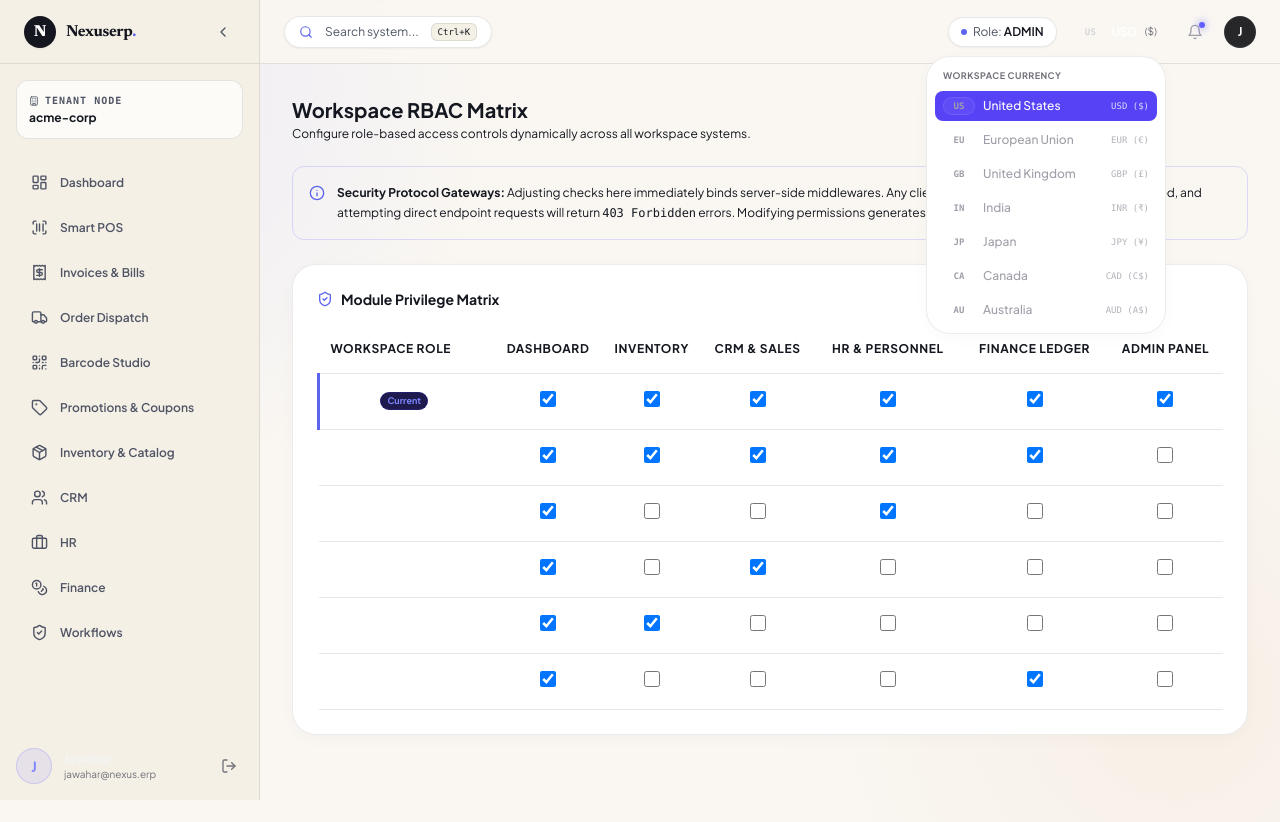
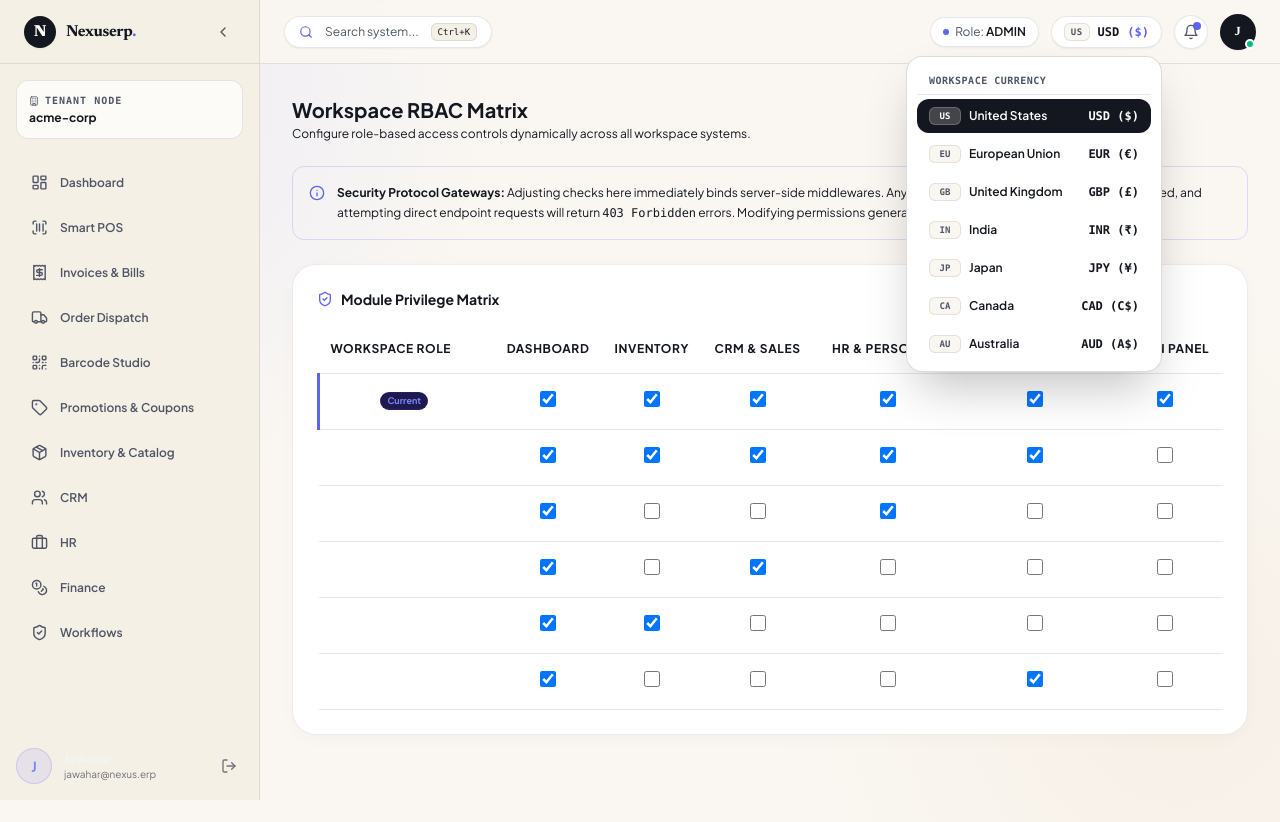
Before and after one commit to Jawahar08/Nexus-ERP, a Next.js app in the folder client/: page /dashboard/admin in a window 1280 px wide. Both pictures are taken after a click on the button "Switch currency & region". Shown: the top 822 px of the page. Built offline with nearby package versions, Linux system fonts and the light colour scheme.

Commit message:
feat(ui): make currency switcher high-contrast and add interactive user avatar dropdown with logout

```diff
--- a/client/src/app/dashboard/layout.tsx
+++ b/client/src/app/dashboard/layout.tsx
@@ -55,6 +55,7 @@ export default function DashboardLayout({ children }: { children: React.ReactNod
   const [user, setUser] = useState<any>(null);
   const { currentCountry, setCountry } = useCurrencyStore();
   const [currencyDropdownOpen, setCurrencyDropdownOpen] = useState(false);
+  const [userMenuOpen, setUserMenuOpen] = useState(false);
   const [sidebarCollapsed, setSidebarCollapsed] = useState(false);
   const [mobileOpen, setMobileOpen] = useState(false);
   const [searchOpen, setSearchOpen] = useState(false);
@@ -325,13 +326,14 @@ export default function DashboardLayout({ children }: { children: React.ReactNod
               <div className="relative">
                 <button
                   onClick={() => setCurrencyDropdownOpen(!currencyDropdownOpen)}
-                  className="flex items-center gap-2 px-2 py-1.5 rounded-lg border border-white/5 bg-white/[0.02] text-zinc-400 hover:text-white hover:bg-white/5 transition cursor-pointer text-xs"
+                  className="flex items-center gap-2 px-3 py-1.5 rounded-full border border-[#14171F]/10 bg-white text-[#14171F] hover:bg-[#FAF7F2] transition cursor-pointer text-xs shadow-xs"
+                  title="Switch currency & region"
                 >
-                  <span className="text-[9px] uppercase font-extrabold px-1.5 py-0.5 rounded bg-white/5 border border-white/10 text-zinc-300 font-mono tracking-wider">
+                  <span className="text-[9px] uppercase font-extrabold px-1.5 py-0.5 rounded-md bg-[#FAF7F2] border border-[#14171F]/10 text-[#4F5565] font-mono tracking-wider">
                     {currentCountry.code}
                   </span>
-                  <span className="font-semibold text-white">{currentCountry.currencyCode}</span>
-                  <span className="text-[10px] text-zinc-500">({currentCountry.symbol})</span>
+                  <span className="font-bold text-[#14171F] font-mono">{currentCountry.currencyCode}</span>
+                  <span className="text-xs font-bold text-[#5C64ED] font-mono">({currentCountry.symbol})</span>
                 </button>
 
                 <AnimatePresence>
@@ -343,9 +345,9 @@ export default function DashboardLayout({ children }: { children: React.ReactNod
                         animate={{ opacity: 1, y: 0, scale: 1 }}
                         exit={{ opacity: 0, y: 10, scale: 0.95 }}
                         transition={{ duration: 0.2 }}
-                        className="glass-panel absolute right-0 mt-2 w-60 p-2 rounded-xl z-40 shadow-xl space-y-1"
+                        className="absolute right-0 mt-2 w-64 p-2.5 rounded-2xl bg-white border border-[#14171F]/15 shadow-2xl z-40 space-y-1 text-[#14171F]"
                       >
-                        <div className="text-[9px] font-bold text-zinc-500 uppercase tracking-wider px-2 py-1 border-b border-white/5 mb-1">
+                        <div className="text-[10px] font-bold text-[#4F5565] uppercase tracking-wider px-3 py-1.5 border-b border-[#14171F]/10 mb-1 font-mono">
                           Workspace Currency
                         </div>
                         {COUNTRIES.map((c) => (
@@ -356,19 +358,24 @@ export default function DashboardLayout({ children }: { children: React.ReactNod
                               setCurrencyDropdownOpen(false);
                             }}
                             className={cn(
-                              "w-full flex items-center justify-between px-2 py-1.5 rounded-lg text-xs font-medium transition cursor-pointer text-left",
+                              "w-full flex items-center justify-between px-3 py-2 rounded-xl text-xs font-semibold transition cursor-pointer text-left",
                               currentCountry.code === c.code
-                                ? "bg-indigo-600/95 text-white"
-                                : "text-zinc-400 hover:text-white hover:bg-white/5"
+                                ? "bg-[#14171F] text-white"
+                                : "text-[#14171F] hover:bg-[#FAF7F2]"
                             )}
                           >
                             <div className="flex items-center gap-2">
-                              <span className="text-[9px] uppercase font-extrabold px-1.5 py-0.5 rounded bg-white/5 border border-white/10 text-zinc-400 w-8 text-center shrink-0 font-mono">
+                              <span className={cn(
+                                "text-[9px] uppercase font-bold px-1.5 py-0.5 rounded-md border text-center shrink-0 font-mono w-8",
+                                currentCountry.code === c.code
+                                  ? "bg-white/20 border-white/20 text-white"
+                                  : "bg-[#FAF7F2] border-[#14171F]/10 text-[#4F5565]"
+                              )}>
                                 {c.code}
                               </span>
                               <span>{c.name}</span>
                             </div>
-                            <span className="font-mono text-[9px] opacity-80">{c.currencyCode} ({c.symbol})</span>
+                            <span className="font-mono text-xs font-bold">{c.currencyCode} ({c.symbol})</span>
                           </button>
                         ))}
                       </motion.div>
@@ -381,11 +388,12 @@ export default function DashboardLayout({ children }: { children: React.ReactNod
               <div className="relative">
                 <button
                   onClick={() => setNotificationsOpen(!notificationsOpen)}
-                  className="p-2 rounded-lg border border-white/5 text-zinc-400 hover:text-white hover:bg-white/5 transition cursor-pointer relative"
+                  className="p-2 rounded-full border border-[#14171F]/10 bg-white text-[#4F5565] hover:text-[#14171F] hover:bg-[#FAF7F2] transition cursor-pointer relative shadow-xs"
+                  title="System notifications"
                 >
                   <Bell size={16} />
                   {notifications.length > 0 && (
-                    <span className="absolute top-1.5 right-1.5 w-1.5 h-1.5 rounded-full bg-indigo-500 shadow-[0_0_8px_#6366f1]" />
+                    <span className="absolute top-1.5 right-1.5 w-2 h-2 rounded-full bg-[#5C64ED]" />
                   )}
                 </button>
 
@@ -399,13 +407,13 @@ export default function DashboardLayout({ children }: { children: React.ReactNod
                         animate={{ opacity: 1, y: 0, scale: 1 }}
                         exit={{ opacity: 0, y: 10, scale: 0.95 }}
                         transition={{ duration: 0.2 }}
-                        className="glass-panel absolute right-0 mt-2 w-80 p-4 rounded-xl z-40 shadow-xl"
+                        className="absolute right-0 mt-2 w-80 p-4 rounded-2xl bg-white border border-[#14171F]/15 shadow-2xl z-40 text-[#14171F]"
                       >
-                        <div className="flex items-center justify-between border-b border-white/5 pb-2 mb-2">
-                          <span className="font-bold text-xs text-white">System Alerts ({notifications.length})</span>
+                        <div className="flex items-center justify-between border-b border-[#14171F]/10 pb-2 mb-2">
+                          <span className="font-bold text-xs text-[#14171F]">System Alerts ({notifications.length})</span>
                           <button
                             onClick={() => setNotificationsOpen(false)}
-                            className="text-[10px] text-zinc-500 hover:text-white"
+                            className="text-[10px] text-[#4F5565] hover:text-[#14171F] cursor-pointer"
                           >
                             Close
                           </button>
@@ -414,28 +422,28 @@ export default function DashboardLayout({ children }: { children: React.ReactNod
                           {notifications.map((n) => (
                             <div
                               key={n.id}
-                              className="p-2 rounded bg-white/[0.02] border border-white/5 text-[11px] space-y-1 relative group"
+                              className="p-2.5 rounded-xl bg-[#FAF7F2] border border-[#14171F]/10 text-[11px] space-y-1 relative group"
                             >
                               <div className="flex justify-between items-start">
                                 <span className={cn(
-                                  "font-semibold",
-                                  n.type === "warning" ? "text-amber-400" : n.type === "success" ? "text-emerald-400" : "text-indigo-400"
+                                  "font-bold",
+                                  n.type === "warning" ? "text-amber-800" : n.type === "success" ? "text-emerald-800" : "text-[#5C64ED]"
                                 )}>
                                   {n.title}
                                 </span>
-                                <span className="text-[9px] text-zinc-500">{n.time}</span>
+                                <span className="text-[9px] text-[#4F5565] font-mono">{n.time}</span>
                               </div>
-                              <p className="text-zinc-400 leading-normal">{n.message}</p>
+                              <p className="text-[#4F5565] leading-normal">{n.message}</p>
                               <button
                                 onClick={() => dismissNotification(n.id)}
-                                className="absolute top-1 right-1 p-0.5 opacity-0 group-hover:opacity-100 text-zinc-500 hover:text-white transition-opacity"
+                                className="absolute top-1.5 right-1.5 p-0.5 opacity-0 group-hover:opacity-100 text-[#4F5565] hover:text-[#14171F] transition-opacity cursor-pointer"
                               >
                                 <X size={12} />
                               </button>
                             </div>
                           ))}
                           {notifications.length === 0 && (
-                            <p className="text-xs text-zinc-500 text-center py-4">No notifications present</p>
+                            <p className="text-xs text-[#4F5565] text-center py-4">No notifications present</p>
                           )}
                         </div>
                       </motion.div>
@@ -444,9 +452,70 @@ export default function DashboardLayout({ children }: { children: React.ReactNod
                 </AnimatePresence>
               </div>
 
-              {/* Quick profile drop for actions */}
-              <div className="w-8 h-8 rounded-full bg-zinc-800 border border-white/5 flex items-center justify-center font-bold text-xs text-white">
-                {user.fullName?.charAt(0) || "U"}
+              {/* Interactive User Avatar Menu with Logout */}
+              <div className="relative">
+                <button
+                  onClick={() => setUserMenuOpen(!userMenuOpen)}
+                  className="w-9 h-9 rounded-full bg-[#14171F] hover:bg-[#202532] text-white flex items-center justify-center font-bold text-xs shadow-xs transition cursor-pointer border border-[#14171F]/20 relative"
+                  title="User profile & actions"
+                >
+                  <span className="font-serif uppercase tracking-wider">{user.fullName?.charAt(0) || "U"}</span>
+                  <span className="absolute bottom-0 right-0 w-2.5 h-2.5 bg-emerald-500 rounded-full border-2 border-white" />
+                </button>
+
+                <AnimatePresence>
+                  {userMenuOpen && (
+                    <>
+                      <div className="fixed inset-0 z-30" onClick={() => setUserMenuOpen(false)} />
+                      <motion.div
+                        initial={{ opacity: 0, y: 10, scale: 0.95 }}
+                        animate={{ opacity: 1, y: 0, scale: 1 }}
+                        exit={{ opacity: 0, y: 10, scale: 0.95 }}
+                        transition={{ duration: 0.2 }}
+                        className="absolute right-0 mt-2 w-64 p-3 rounded-2xl bg-white border border-[#14171F]/15 shadow-2xl z-40 text-[#14171F] space-y-3"
+                      >
+                        {/* User Info Header */}
+                        <div className="flex items-center gap-3 p-2 bg-[#FAF7F2] rounded-xl border border-[#14171F]/10">
+                          <div className="w-10 h-10 rounded-xl bg-[#14171F] text-white flex items-center justify-center font-bold text-sm shrink-0">
+                            {user.fullName?.charAt(0) || "U"}
+                          </div>
+                          <div className="min-w-0">
+                            <div className="font-bold text-xs text-[#14171F] truncate">{user.fullName || "Jawahar"}</div>
+                            <div className="text-[10px] text-[#4F5565] truncate font-mono">{user.email || "admin@nexus.erp"}</div>
+                            <div className="text-[9px] font-bold text-[#5C64ED] font-mono mt-0.5 uppercase tracking-wider">
+                              {user.role || "ADMIN"} ACCESS
+                            </div>
+                          </div>
+                        </div>
+
+                        {/* Quick links & Logout */}
+                        <div className="space-y-1">
+                          <button
+                            onClick={() => {
+                              setUserMenuOpen(false);
+                              router.push("/dashboard/admin");
+                            }}
+                            className="w-full flex items-center gap-2.5 px-3 py-2 text-xs font-semibold text-[#14171F] hover:bg-[#FAF7F2] rounded-xl transition cursor-pointer"
+                          >
+                            <Settings size={15} className="text-[#5C64ED]" />
+                            <span>Workspace Settings</span>
+                          </button>
+
+                          <button
+                            onClick={() => {
+                              setUserMenuOpen(false);
+                              handleLogout();
+                            }}
+                            className="w-full flex items-center gap-2.5 px-3 py-2 text-xs font-bold text-rose-700 bg-rose-50 hover:bg-rose-100 rounded-xl transition cursor-pointer border border-rose-200"
+                          >
+                            <LogOut size={15} className="text-rose-700" />
+                            <span>Sign Out / Log Out</span>
+                          </button>
+                        </div>
+                      </motion.div>
+                    </>
+                  )}
+                </AnimatePresence>
               </div>
             </div>
           </header>
```
